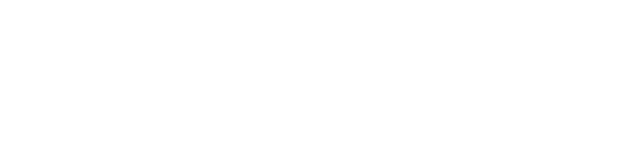
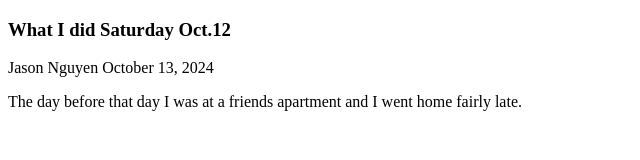
Before and after one commit to jasonnguyen11141/mi349_blog, a plain HTML site: page index.html in a window 1280 px wide. Shown: the whole page, without its empty margins (0-640 px from the left). Drawn offline with Linux system fonts and the light colour scheme.

Commit message:
first blog and different pages

```diff
--- a/index.html
+++ b/index.html
@@ -6,6 +6,16 @@
     <title>Document</title>
 </head>
 <body>
-
+    <article>
+        <section>
+            <header>
+                <h1>
+                    What I did Saturday Oct.12
+                </h1>
+                <p>Jason Nguyen October 13, 2024</p>
+            </header>
+            <p>The day before that day I was at a friends apartment and I went home fairly late. </p>
+        </section>
+    </article>
 </body>
 </html>
```
